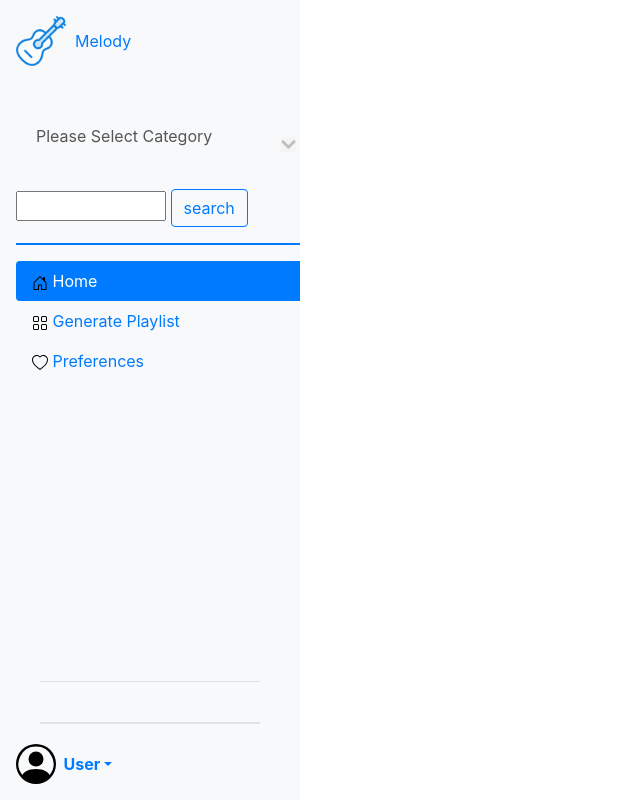
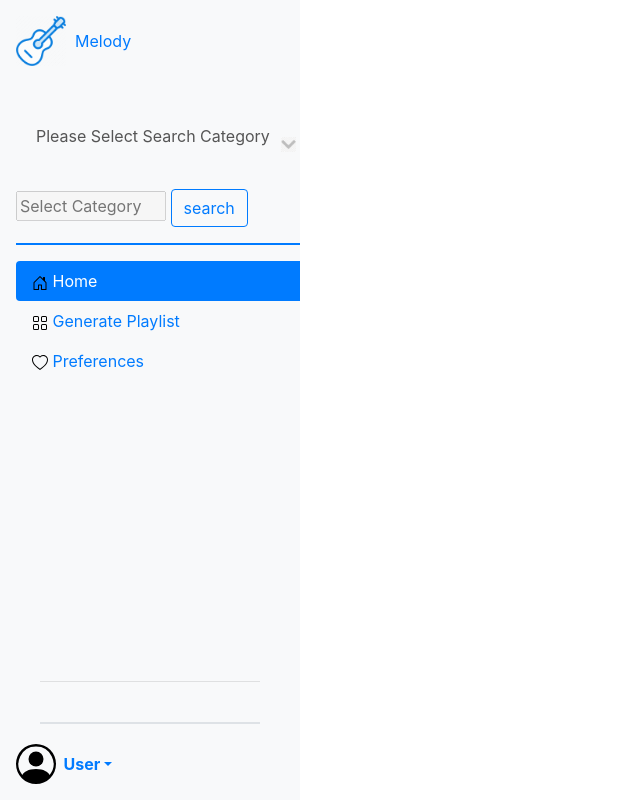
Before and after one commit to aj-avendano/Melody-Project, a Django app: page /dashboard in a window 1280 px wide. Shown: the whole page, without its empty margins (0-640 px from the left). Run offline with Django 4.2, Linux system fonts and the light colour scheme.

Commit message:
Made the search bar and options a little better

```diff
--- a/Melody/dash_app/Templates/dash_app/dashboard.html
+++ b/Melody/dash_app/Templates/dash_app/dashboard.html
@@ -91,9 +91,11 @@
 
                 <ul class="nav nav-pills flex-column mb-auto">
                   <li>
+
+                    <!-- JASON SEARCHBAR CHANGES -->
                     <div class="search-bar">
                       <div id="select">
-                        <p id = "selectText">Please Select Category</p>
+                        <p id = "selectText">Please Select Search Category</p>
                         <img src="{% static 'media/SearchBarArrow.png' %}">
                         <ul id="list">
                           <li class="options">Album</li>
@@ -103,14 +105,17 @@
                         </ul>
                       </div>
                       <input
-                        type="text" id = "inputField"
-
+                        type="text" placeholder = "Select Category"
+                        id = "inputField" disabled
                       />
                       <button type="button" class="btn btn-outline-primary">
                         search
                       </button>
                     </div>
                   </li>
+
+                  <!-- JASON SEARCHBAR CHANGES -->
+
                   <li>
                     <hr class="border border-primary border-4 opacity-75" />
                   </li>
@@ -218,6 +223,7 @@
       }
     for (option of options){
       option.onclick = function(){
+        inputField.disabled = false;
         selectText.innerHTML = this.innerHTML;
         inputField.placeholder = "Search In " + selectText.innerHTML;
       }
```
